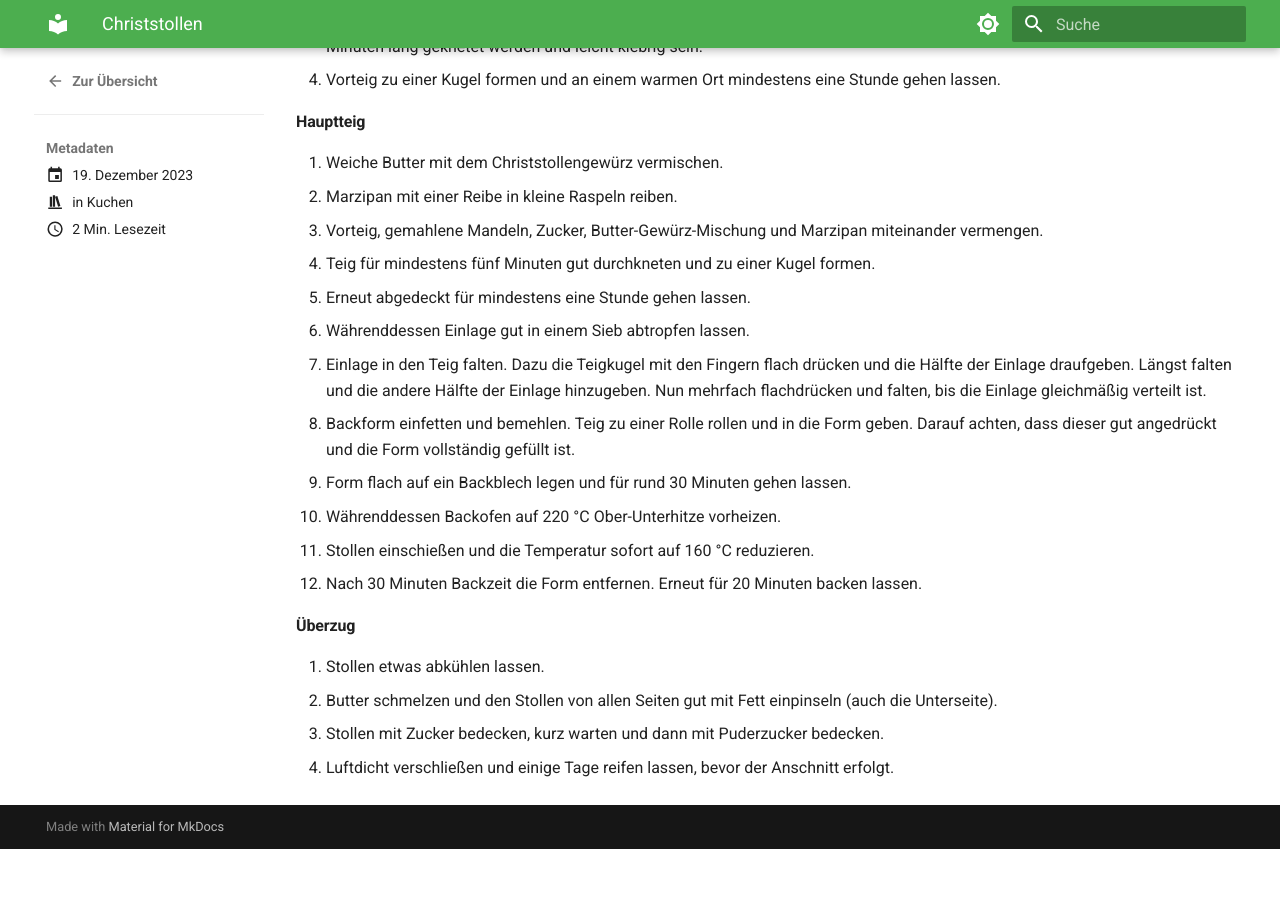
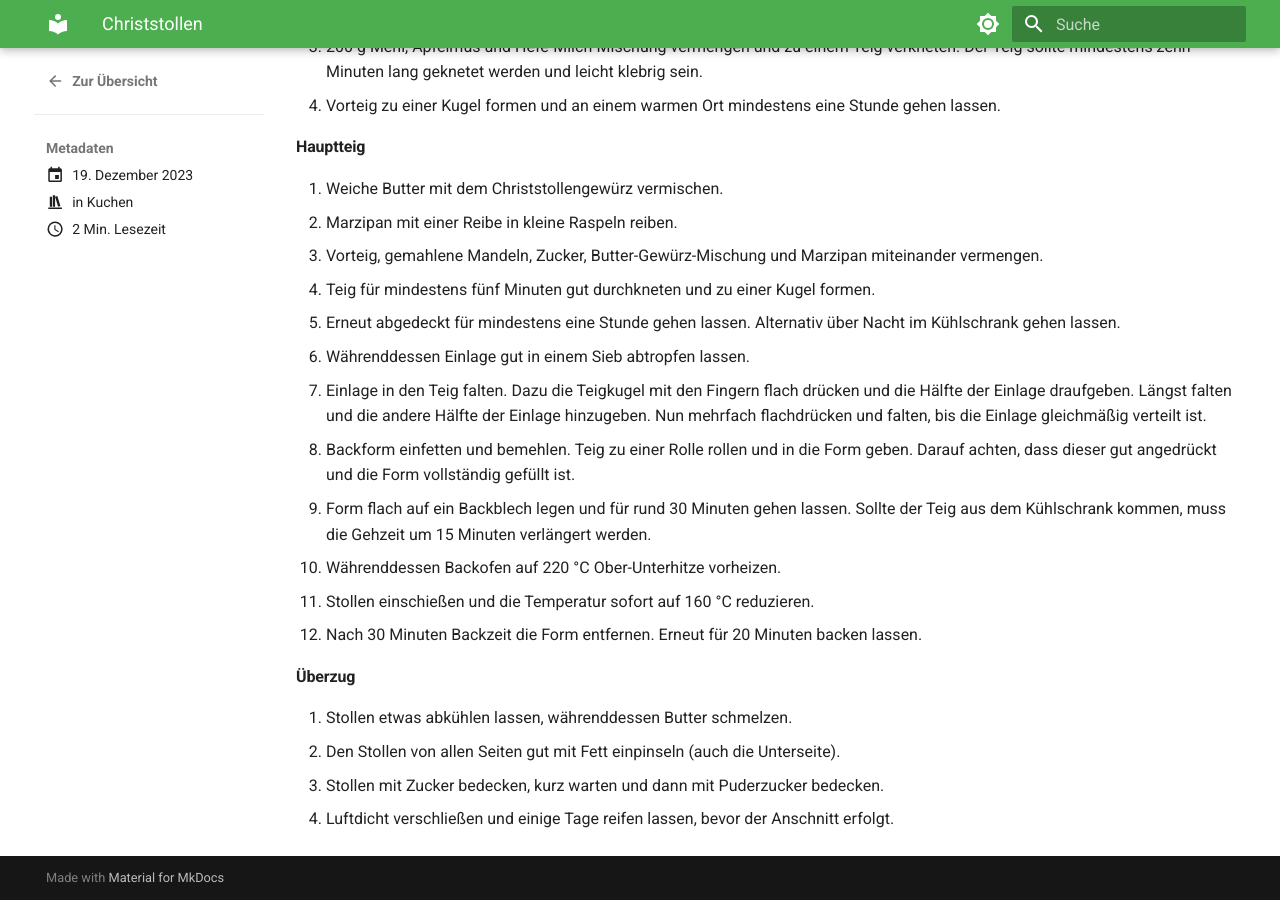
Before and after one commit to klemmchr/recipes, an MkDocs documentation site: the page built from docs/posts/christstollen.md, in a window 1280 px wide and 900 px high, scrolled down 1499 px. Built offline with MkDocs 1.6.1 and Material for MkDocs 9.7.7, drawn with Linux system fonts in a browser that asks for light colours; before the commit the page ends 2348 px from its top, so only the background shows below that; some of the changed text lies outside the part shown.

Commit message:
Christstollen

```diff
--- a/docs/posts/christstollen.md
+++ b/docs/posts/christstollen.md
@@ -12,7 +12,8 @@
 
 # Christstollen
 
-Ein einfacher veganer Christstollen.
+Ein einfacher veganer Christstollen. Die Vorbereitung benötigt mindestens einen Tag.
+Während der Zubereitung sind mehrere Ruhephasen für den Teig vorgesehen. Diese können über zwei Tage verteilt werden.
 
 <!-- more -->
 
@@ -65,19 +66,19 @@
 10. Marzipan mit einer Reibe in kleine Raspeln reiben.
 11. Vorteig, gemahlene Mandeln, Zucker, Butter-Gewürz-Mischung und Marzipan miteinander vermengen.
 12. Teig für mindestens fünf Minuten gut durchkneten und zu einer Kugel formen.
-13. Erneut abgedeckt für mindestens eine Stunde gehen lassen.
+13. Erneut abgedeckt für mindestens eine Stunde gehen lassen. Alternativ über Nacht im Kühlschrank gehen lassen.
 14. Währenddessen Einlage gut in einem Sieb abtropfen lassen.
 15. Einlage in den Teig falten. Dazu die Teigkugel mit den Fingern flach drücken und die Hälfte der Einlage draufgeben.
 Längst falten und die andere Hälfte der Einlage hinzugeben. Nun mehrfach flachdrücken und falten, bis die Einlage gleichmäßig verteilt ist.
 16. Backform einfetten und bemehlen. Teig zu einer Rolle rollen und in die Form geben.
 Darauf achten, dass dieser gut angedrückt und die Form vollständig gefüllt ist.
-17. Form flach auf ein Backblech legen und für rund 30 Minuten gehen lassen.
+17. Form flach auf ein Backblech legen und für rund 30 Minuten gehen lassen. Sollte der Teig aus dem Kühlschrank kommen, muss die Gehzeit um 15 Minuten verlängert werden.
 18. Währenddessen Backofen auf 220 °C Ober-Unterhitze vorheizen.
 19. Stollen einschießen und die Temperatur sofort auf 160 °C reduzieren.
 20. Nach 30 Minuten Backzeit die Form entfernen. Erneut für 20 Minuten backen lassen.
 
 #### Überzug
-21. Stollen etwas abkühlen lassen.
-22. Butter schmelzen und den Stollen von allen Seiten gut mit Fett einpinseln (auch die Unterseite).
+21. Stollen etwas abkühlen lassen, währenddessen Butter schmelzen.
+22. Den Stollen von allen Seiten gut mit Fett einpinseln (auch die Unterseite).
 23. Stollen mit Zucker bedecken, kurz warten und dann mit Puderzucker bedecken.
 24. Luftdicht verschließen und einige Tage reifen lassen, bevor der Anschnitt erfolgt.
```
Also changed, not shown: other parts of docs/posts/christstollen.md (+6 -6 lines).
